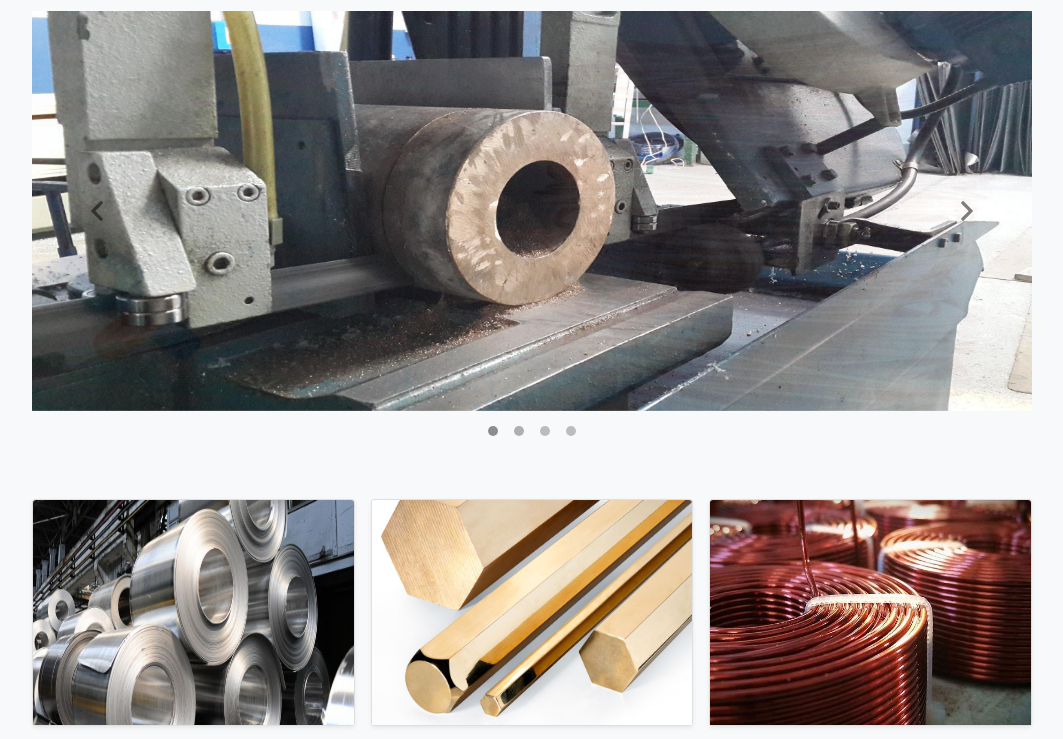
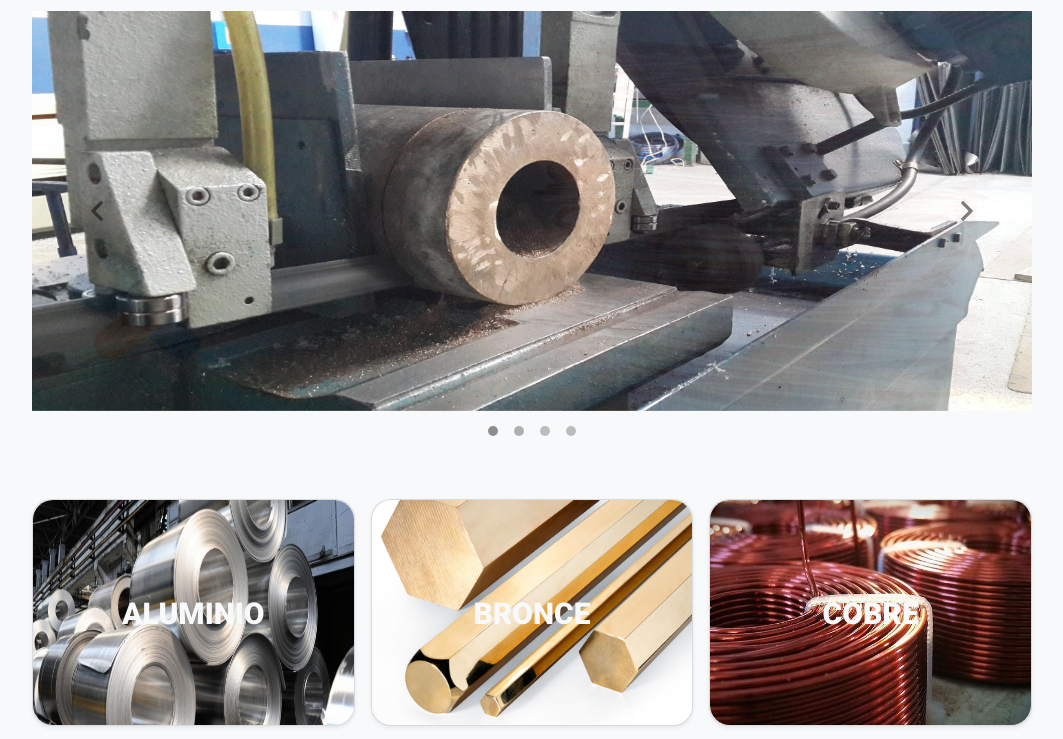
Before and after one commit to Gusjafo/nitram_page, a plain HTML site: page index.html in a window 1280 px wide. Shown: the part 169-908 px from the top of the page, without its empty margins (108-1171 px from the left). Drawn offline with nearby package versions, Linux system fonts and the light colour scheme.

Commit message:
Working with album

```diff
--- a/css/styles.css
+++ b/css/styles.css
@@ -52,6 +52,30 @@ body {
   user-select: none;
 }
 
+.textoAlbum {
+  position: absolute;
+  top: 50%;
+  left: 50%;
+  transform: translate(-50%, -50%);
+  font-weight: 900;
+  color: #f8f9fa;
+  font-family: 'Roboto', sans-serif;
+  font-size: 30px;
+}
+
+.shadow-sm,.card {
+  background-color: #f8f9fa;
+  border-radius: 20px;
+
+}
+.card img {
+  border-radius: 20px;
+}
+
+.card:hover {
+  opacity: 0.5;
+}
+
 
 /***********************************************/
 /*************** MEDIA Styles ******************/
--- a/index.html
+++ b/index.html
@@ -8,7 +8,9 @@
   <link rel="icon" href="images/favicon.ico">
   <link href="https://cdn.jsdelivr.net/npm/bootstrap@5.0.0-beta1/dist/css/bootstrap.min.css" rel="stylesheet" integrity="sha384-giJF6kkoqNQ00vy+HMDP7azOuL0xtbfIcaT9wjKHr8RbDVddVHyTfAAsrekwKmP1" crossorigin="anonymous">
   <link rel="stylesheet" href="css/styles.css">
-</head>
+  <link rel="preconnect" href="https://fonts.gstatic.com">
+  <link rel="preconnect" href="https://fonts.gstatic.com">
+  <link href="https://fonts.googleapis.com/css2?family=Roboto:wght@500;900&display=swap" rel="stylesheet"></head>
 
 <body>
   <nav class="navbar sticky-top navbar-expand-lg navbar-light bg-light">
@@ -80,32 +82,38 @@
           <div class="col">
             <div class="card shadow-sm">
               <img src="images/aluminio.jpg" class="card-img-top" width="100%" height="225" alt="...">
+              <p class="textoAlbum">ALUMINIO</p>
             </div>
           </div>
           <div class="col">
             <div class="card shadow-sm">
               <img src="images/bronce.jpg" class="card-img-top" width="100%" height="225" alt="...">
+              <p class="textoAlbum">BRONCE</p>
             </div>
           </div>
           <div class="col">
             <div class="card shadow-sm">
               <img src="images/cobre.jpg" class="card-img-top" width="100%" height="225" alt="...">
+              <p class="textoAlbum">COBRE</p>
             </div>
           </div>
 
           <div class="col">
             <div class="card shadow-sm">
               <img src="images/grilon.jpg" class="card-img-top" width="100%" height="225" alt="...">
+              <p class="textoAlbum">GRILON</p>
             </div>
           </div>
           <div class="col">
             <div class="card shadow-sm">
               <img src="images/inox.jpg" class="card-img-top" width="100%" height="225" alt="...">
+              <p class="textoAlbum">INOX</p>
             </div>
           </div>
           <div class="col">
             <div class="card shadow-sm">
               <img src="images/ptfe-teflon.jpg" class="card-img-top" width="100%" height="225" alt="...">
+              <p class="textoAlbum">TEFLON</p>
             </div>
           </div>
         </div>
```
Also changed, not shown: 1 other file.
